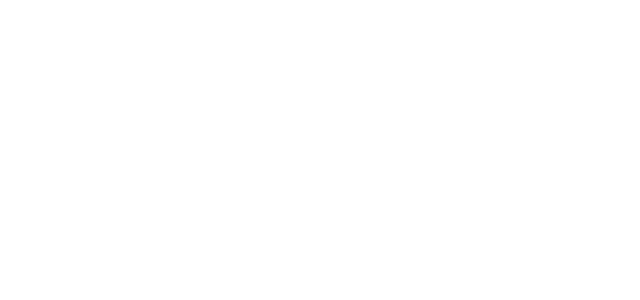
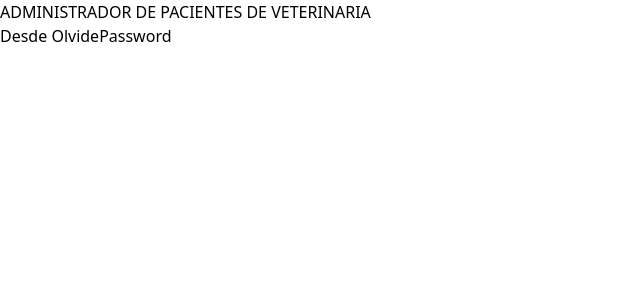
Before and after one commit to paulpichon/proyectoFullStackFrontEnd, a React (Vite) app: page /olvide-password in a window 1280 px wide. Before the commit this address had no page. Shown: the top 300 px of the page, without its empty margins (0-640 px from the left). Built offline with nearby package versions, Linux system fonts and the light colour scheme.

Commit message:
Creando paginas para el area publica

```diff
--- a/src/App.jsx
+++ b/src/App.jsx
@@ -4,6 +4,9 @@ import { BrowserRouter, Routes, Route } from 'react-router-dom';
 import AuthLayout from './layout/AuthLayout';
 //importar LOGIN
 import Login from './paginas/Login';
+import Registrar from './paginas/Registrar';
+import OlvidePassword from './paginas/OlvidePassword';
+import ConfirmarCuenta from './paginas/ConfirmarCuenta';
 
 function App() {
 
@@ -12,10 +15,13 @@ function App() {
       <Routes>
         <Route path="/" element={<AuthLayout />}>
           <Route index element={<Login />} />
+          <Route path="registrar" element={<Registrar />} />
+          <Route path="olvide-password" element={<OlvidePassword />} />
+          <Route path="confirmar/:id" element={<ConfirmarCuenta />} />
         </Route>
       </Routes>
     </BrowserRouter>
   )
 }
 
-export default App
+export default App;
--- a/src/layout/AuthLayout.jsx
+++ b/src/layout/AuthLayout.jsx
@@ -5,7 +5,7 @@ import { Outlet } from 'react-router-dom';
 const AuthLayout = () => {
   return (
     <>
-        <h1>DESDE AUTH LAYOUT</h1>
+        <h1>ADMINISTRADOR DE PACIENTES DE VETERINARIA</h1>
 
         <Outlet />
     </>
--- /dev/null
+++ b/src/paginas/ConfirmarCuenta.jsx
@@ -0,0 +1,10 @@
+
+const ConfirmarCuenta = () => {
+    return (
+      <>
+          <h1>Desde ConfirmarCuenta</h1>
+      </>
+    )
+  }
+
+  export default ConfirmarCuenta;
--- /dev/null
+++ b/src/paginas/OlvidePassword.jsx
@@ -0,0 +1,10 @@
+
+const OlvidePassword = () => {
+  return (
+    <>
+        <h1>Desde OlvidePassword</h1>
+    </>
+  )
+}
+
+export default OlvidePassword;
--- /dev/null
+++ b/src/paginas/Registrar.jsx
@@ -0,0 +1,10 @@
+
+const Registrar = () => {
+    return (
+      <>
+          <h1>Desde Registrar</h1>
+      </>
+    )
+  }
+
+  export default Registrar;
```
